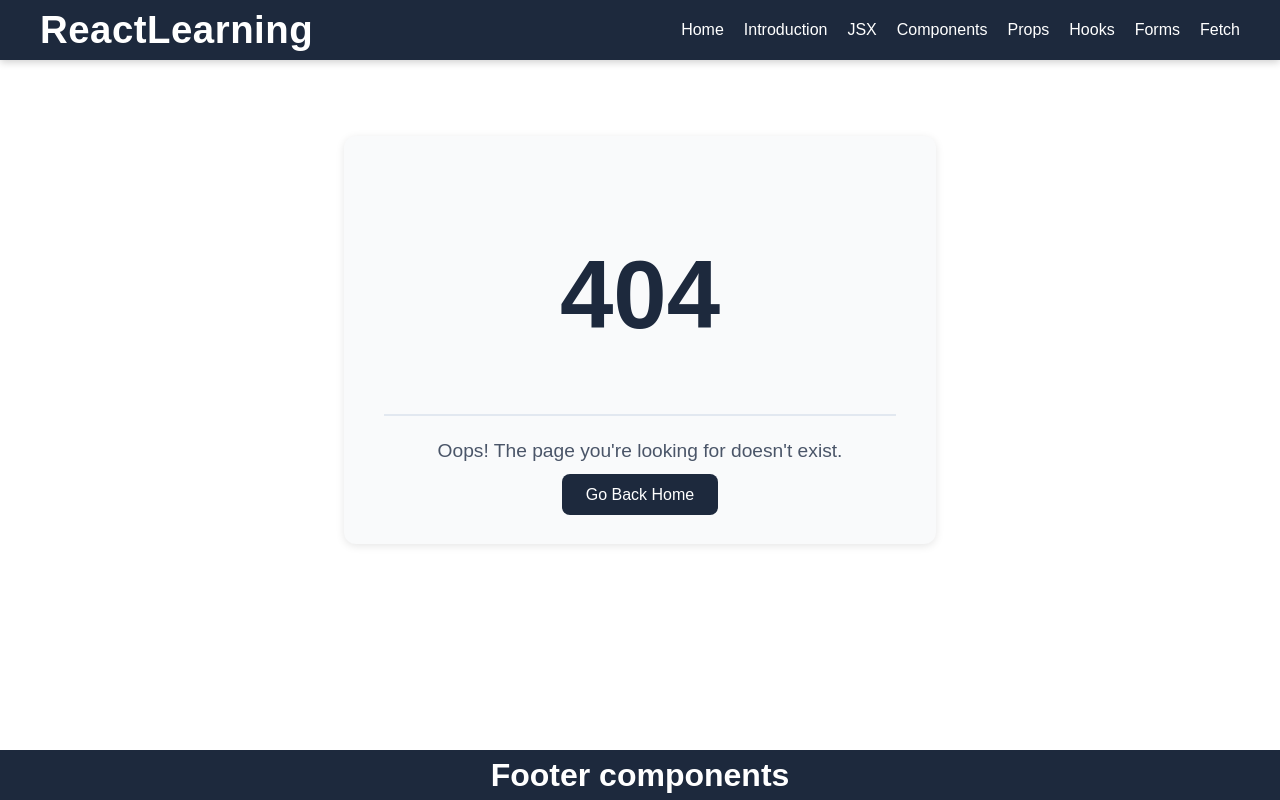
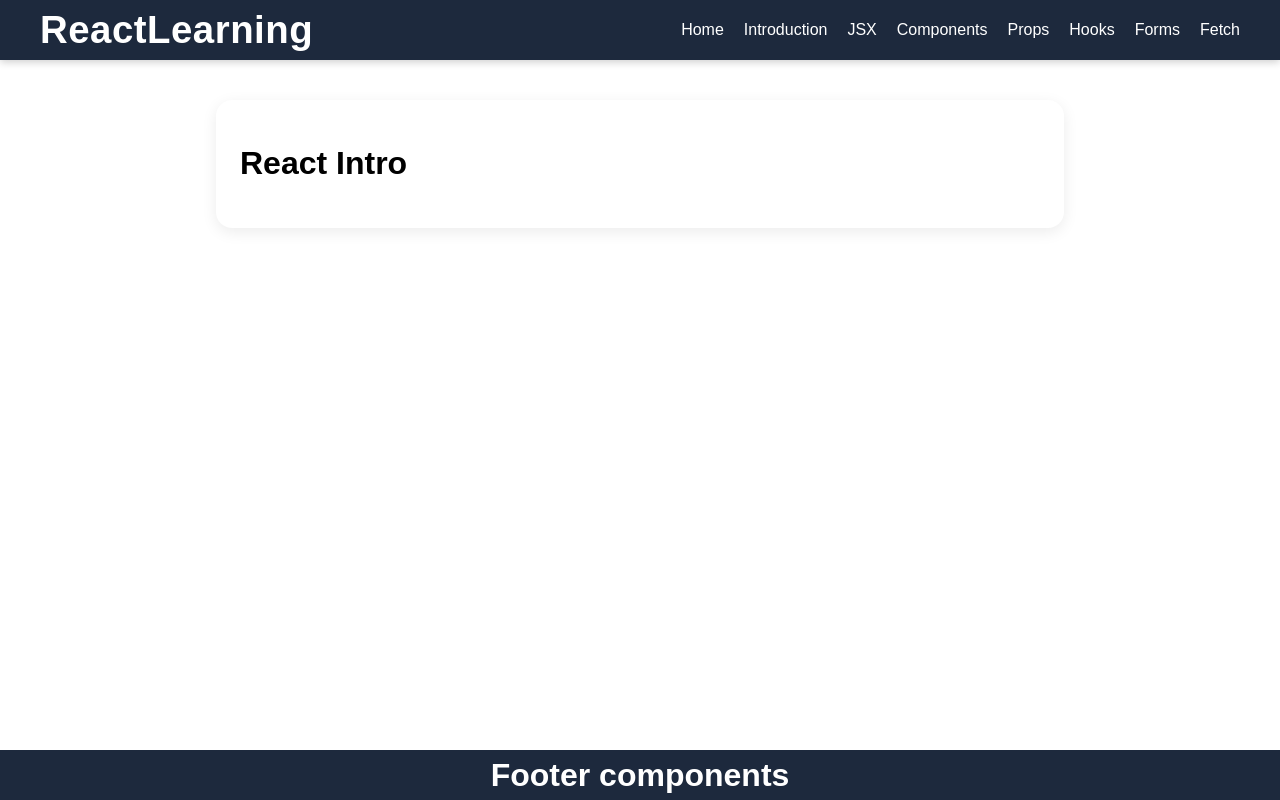
Before and after one commit to abimohan-31/react-learning, a React (Vite) app: page /introduction in a window 1280 px wide. Before the commit this address had no page. Built offline with nearby package versions, Linux system fonts and the light colour scheme.

Commit message:
style added

```diff
--- a/src/App.jsx
+++ b/src/App.jsx
@@ -6,11 +6,11 @@ import { Route, Routes } from "react-router-dom";
 import Props from "./pages/Props";
 import Components from "./pages/Components";
 import JSX from "./pages/JSX";
-// import ReactIntro from "./pages/ReactIntro";
 import NotFound from "./pages/NotFound";
 import Hooks from "./pages/Hooks";
 import Forms from "./pages/Forms";
 import Fetch from "./pages/Fetch";
+import ReactInto from "./pages/ReactInto";
 
 function App() {
   return (
@@ -19,7 +19,7 @@ function App() {
       <div className="m-6">
         <Routes>
           <Route path="/" element={<Home />} />
-          {/* <Route path="/react-intro" element={<ReactIntro />} /> */}
+          <Route path="/introduction" element={<ReactInto />}></Route>
           <Route path="/jsx" element={<JSX />} />
           <Route path="/components" element={<Components />} />
           <Route path="/props" element={<Props />} />
--- a/src/pages/Home.jsx
+++ b/src/pages/Home.jsx
@@ -3,7 +3,7 @@ import HomeCard from "../componensts/HomeCard";
 function Home() {
   return (
     <>
-      <HomeCard url="introduction" />
+      <HomeCard url="introduction" text="This is react introduction" />
       <HomeCard url="jsx" />
       <HomeCard url="components" />
       <HomeCard url="props" />
--- a/src/pages/ReactInto.jsx
+++ b/src/pages/ReactInto.jsx
@@ -1,9 +1,11 @@
-import React from 'react'
+import React from "react";
 
 function ReactInto() {
   return (
-    <div>React Into</div>
-  )
+    <div className="content-container">
+      <h1>React Intro</h1>
+    </div>
+  );
 }
 
-export default ReactInto
+export default ReactInto;
```
